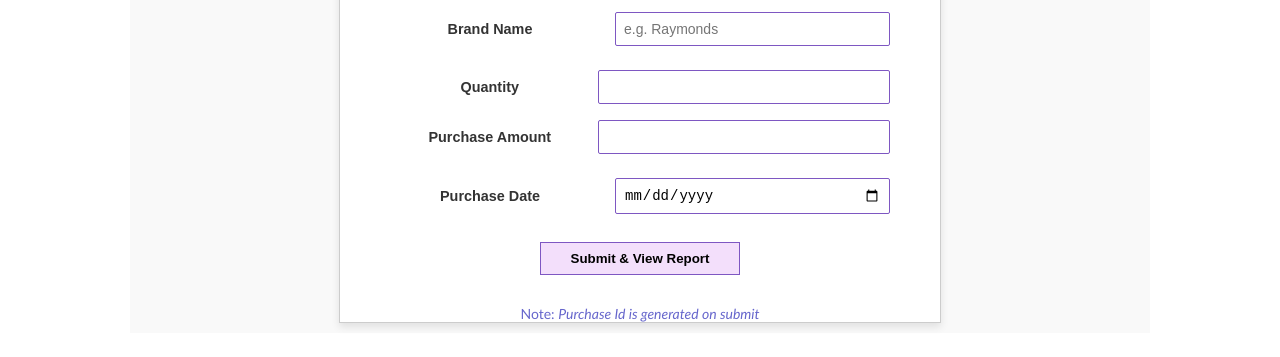
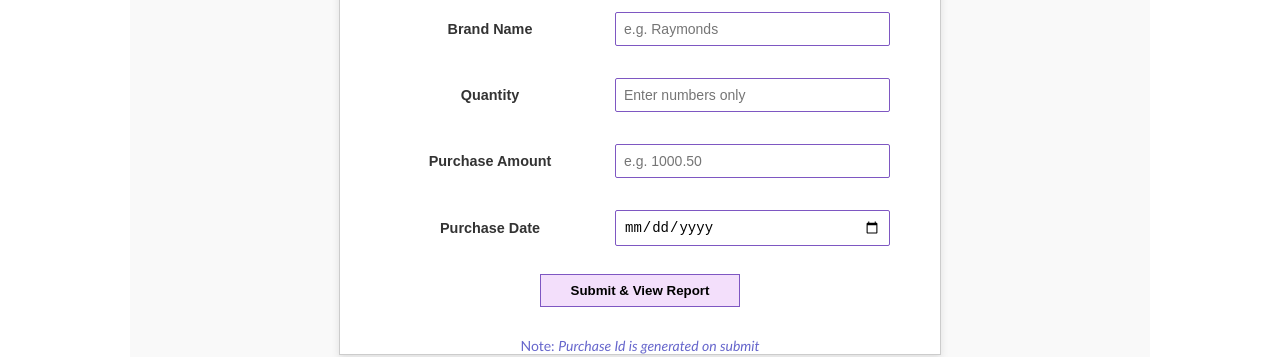
Before and after one commit to rehanmm/vendor-consumer, a React (Create React App) app: page /materialPage in a window 1280 px wide. Shown: the part 412-769 px from the top of the page. Built offline with nearby package versions, Linux system fonts and the light colour scheme; no server answers.

Commit message:
added validation

```diff
--- a/src/pages/MaterialsEntryPage/MaterialsEntryPage.css
+++ b/src/pages/MaterialsEntryPage/MaterialsEntryPage.css
@@ -95,3 +95,47 @@
   .footer-note i {
     font-style: italic;
   }
+
+  /* Container must be relative so the popup sits near it */
+.form-group {
+  position: relative;
+}
+
+/* Red Border for invalid inputs */
+.input-error {
+  border: 1px solid #d32f2f !important;
+  background-color: #fff0f0;
+}
+
+/* The Pop-up Card Style */
+.error-popup {
+  position: absolute;
+  bottom: 100%;       /* Sit on top of the input */
+  right: 0;           /* Align to right */
+  background-color: #fff;
+  color: #d32f2f;
+  border: 1px solid #d32f2f;
+  border-radius: 4px;
+  padding: 8px 12px;
+  font-size: 12px;
+  box-shadow: 0 4px 6px rgba(0,0,0,0.15); /* Drop shadow effect */
+  white-space: nowrap;
+  z-index: 10;
+  animation: popIn 0.3s ease-out;
+}
+
+/* Little triangle arrow pointing down */
+.error-popup::after {
+  content: "";
+  position: absolute;
+  top: 100%;
+  right: 15px;
+  border-width: 6px;
+  border-style: solid;
+  border-color: #d32f2f transparent transparent transparent;
+}
+
+@keyframes popIn {
+  from { opacity: 0; transform: translateY(5px); }
+  to { opacity: 1; transform: translateY(0); }
+}
--- a/src/pages/MaterialsEntryPage/MaterialsEntryPage.jsx
+++ b/src/pages/MaterialsEntryPage/MaterialsEntryPage.jsx
@@ -33,6 +33,7 @@ const MaterialsEntryPage = () => {
   });
 
   const [error, setError] = useState(null);
+  const [formErrors, setFormErrors] = useState({});
 
   // --- EFFECT: Fetch Data ---
   useEffect(() => {
@@ -52,12 +53,37 @@ const MaterialsEntryPage = () => {
     loadData();
   }, []);
 
+
+  // ADD THIS NEW FUNCTION
+  const validateForm = () => {
+    const errors = {};
+    let isValid = true;
+
+    // Rule 1: Quantity must be digits only
+    const quantityRegex = /^\d+$/;
+    if (!formData.quantity || !quantityRegex.test(formData.quantity)) {
+      errors.quantity = "Please enter only numbers for Quantity.";
+      isValid = false;
+    }
+
+    // Rule 2: Purchase Amount must be number with max 2 decimals
+    const amountRegex = /^\d+(\.\d{1,2})?$/;
+    if (!formData.purchaseAmount || !amountRegex.test(formData.purchaseAmount)) {
+      errors.purchaseAmount = "Please enter only numbers with two decimal places.";
+      isValid = false;
+    }
+
+    setFormErrors(errors);
+    return isValid;
+  };
   // --- FIX: Smart Handle Change ---
   // This function now updates the Name AND finds the matching ID
   const handleChange = (e) => {
     const { name, value } = e.target;
     let extraUpdates = {};
-
+    if (formErrors[name]) {
+      setFormErrors(prev => ({ ...prev, [name]: '' }));
+    }
     // 1. If Category Name changes, find and set Category ID
     if (name === 'materialCategoryName') {
         const selectedCat = materialData.categories.find(c => c.categoryName === value);
@@ -87,7 +113,10 @@ const MaterialsEntryPage = () => {
 
   const handleSubmit = (e) => {
     e.preventDefault();
-
+    // ADD THIS BLOCK: Stop if validation fails
+    if (!validateForm()) {
+      return;
+    }
     // FIX: Clean up payload creation
     const payload = {
         ...formData,
@@ -178,16 +207,42 @@ const MaterialsEntryPage = () => {
             <input type="text" name="brandName" value={formData.brandName} onChange={handleChange} placeholder="e.g. Raymonds"/>
           </div>
 
-          {/* Quantity */}
-          <div className="form-group">
+         {/* Quantity Field */}
+         <div className="form-group">
             <label>Quantity</label>
-            <input type="number" name="quantity" value={formData.quantity} onChange={handleChange} />
+            <input
+              type="text"
+              name="quantity"
+              value={formData.quantity}
+              onChange={handleChange}
+              className={formErrors.quantity ? 'input-error' : ''}
+              placeholder="Enter numbers only"
+            />
+            {/* Pop-up Card Logic */}
+            {formErrors.quantity && (
+              <div className="error-popup">
+                ⚠ {formErrors.quantity}
+              </div>
+            )}
           </div>
 
-          {/* Purchase Amount */}
+          {/* Purchase Amount Field */}
           <div className="form-group">
             <label>Purchase Amount</label>
-            <input type="number" name="purchaseAmount" value={formData.purchaseAmount} onChange={handleChange} />
+            <input
+              type="text"
+              name="purchaseAmount"
+              value={formData.purchaseAmount}
+              onChange={handleChange}
+              className={formErrors.purchaseAmount ? 'input-error' : ''}
+              placeholder="e.g. 1000.50"
+            />
+            {/* Pop-up Card Logic */}
+            {formErrors.purchaseAmount && (
+              <div className="error-popup">
+                ⚠ {formErrors.purchaseAmount}
+              </div>
+            )}
           </div>
 
           {/* Purchase Date */}
```
